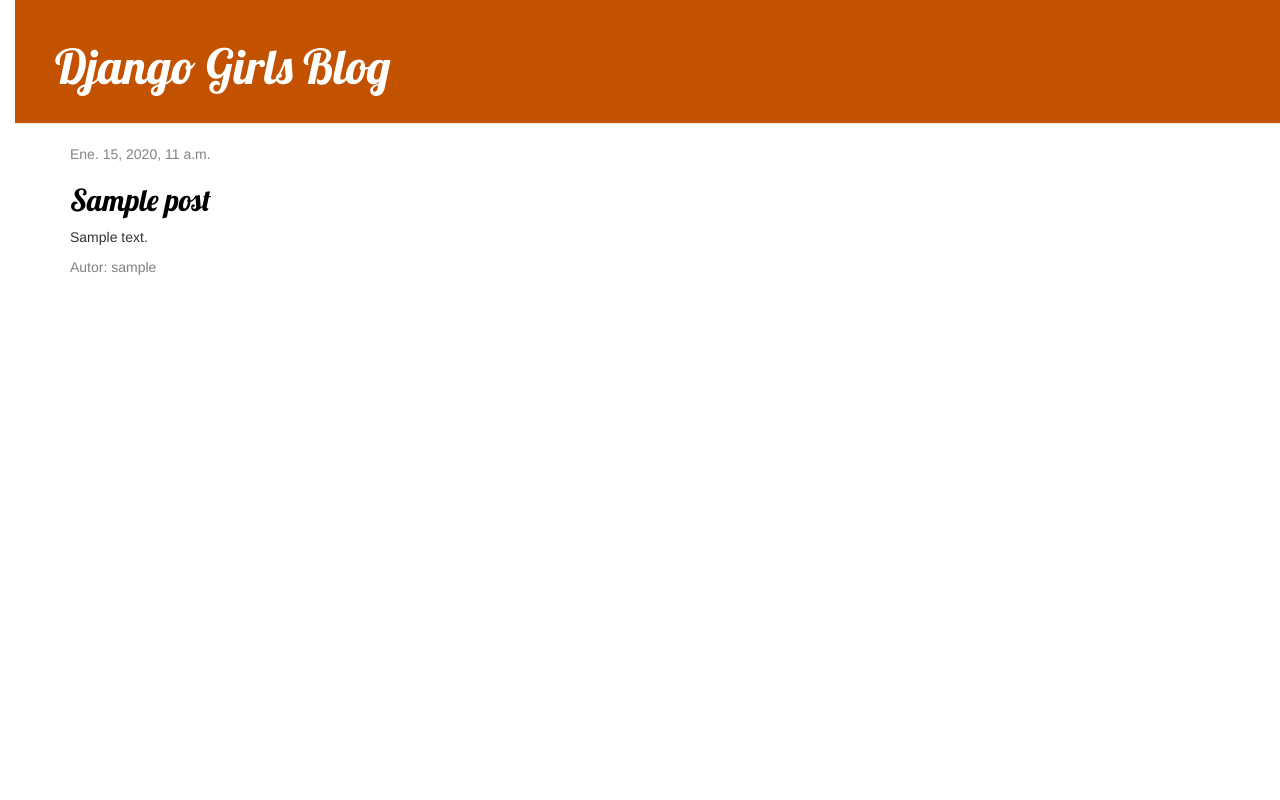
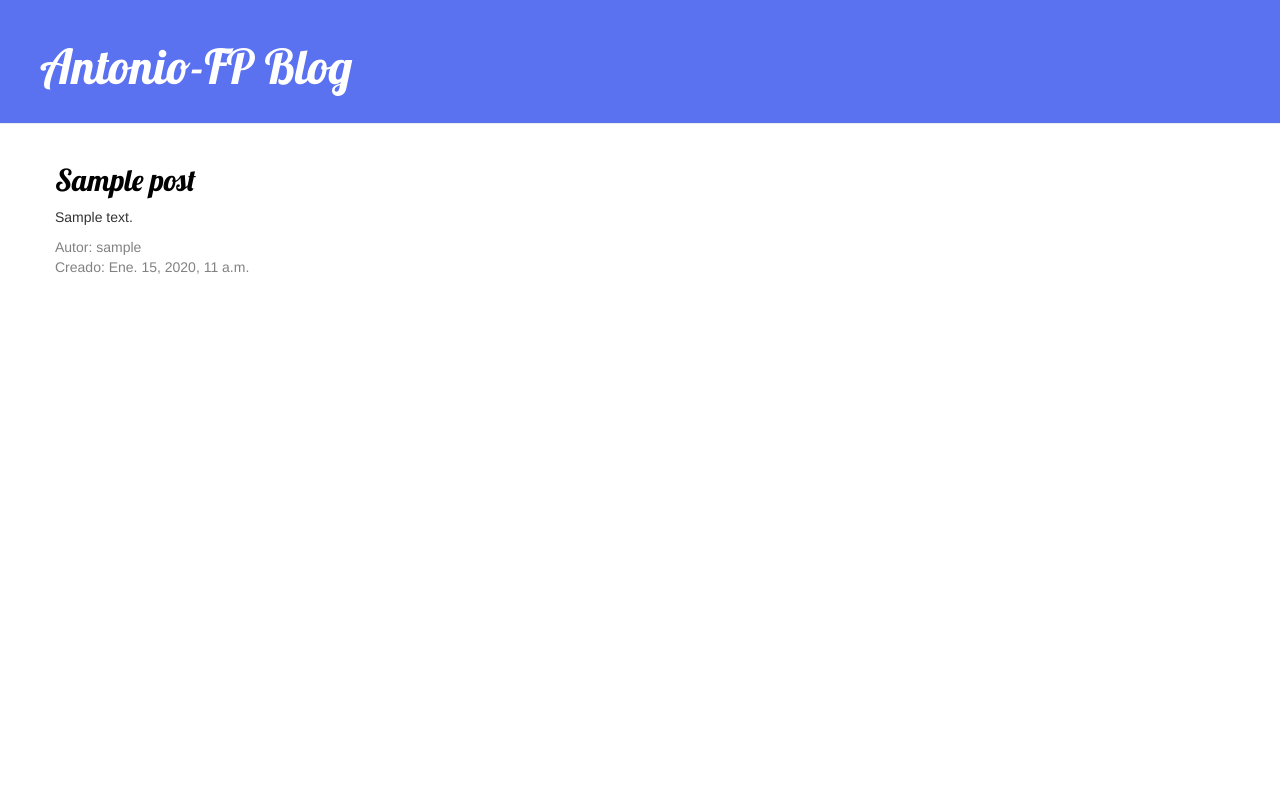
Before and after one commit to Antonio-FP/my-first-blog, a Django app: template blog/templates/blog/post_list.html in a window 1280 px wide. Run offline with Django 3.2, Linux system fonts and the light colour scheme; the template is opened without the code that fills it: values that come from a table or form of the project are taken from there, others are empty; tables that the repository leaves empty hold one stand-in row (values such as "Sample post"); parts of the project's set-up code (start-up, migrations or seed data) failed here and were passed over; some libraries are stand-ins or nearby versions.

Commit message:
Last push

```diff
--- a/blog/forms.py
+++ b/blog/forms.py
@@ -1,3 +1,4 @@
+from cProfile import label
 from django import forms
 
 from .models import Post
@@ -6,4 +7,4 @@
 
     class Meta:
         model = Post
-        fields = ('title', 'text',)
+        fields = ('title', 'text')
--- a/blog/static/css/blog.css
+++ b/blog/static/css/blog.css
@@ -1,15 +1,15 @@
 body {
-    padding-left: 15px;
+
 }
 
 h1 a, h2 a {
-    color: #FCA205;
+    color: #5a71f0;
     font-family: 'Lobster';
 }
 
 
 .page-header {
-    background-color: #C25100;
+    background-color: #5a71f0;
     margin-top: 0;
     padding: 20px 20px 20px 40px;
 }
@@ -48,7 +48,7 @@
 }
 
 .post {
-    margin-bottom: 70px;
+    margin-bottom: 25px;
 }
 
 .post h2 a, .post h2 a:visited {
--- a/blog/templates/blog/base.html
+++ b/blog/templates/blog/base.html
@@ -1,7 +1,7 @@
 {% load static %}
 <html>
     <head>
-        <title>Django Girls blog</title>
+        <title>Antonio-FP Blog</title>
         <link rel="stylesheet" href="//maxcdn.bootstrapcdn.com/bootstrap/3.2.0/css/bootstrap.min.css">
         <link rel="stylesheet" href="//maxcdn.bootstrapcdn.com/bootstrap/3.2.0/css/bootstrap-theme.min.css">
         <link href='//fonts.googleapis.com/css?family=Lobster&subset=latin,latin-ext' rel='stylesheet' type='text/css'>
@@ -12,7 +12,7 @@
             {% if user.is_authenticated %}
                 <a href="{% url 'post_new' %}" class="top-menu"><span class="glyphicon glyphicon-plus"></span></a>
             {% endif %}
-            <h1><a href="/">Django Girls Blog</a></h1>
+            <h1><a href="/">Antonio-FP Blog</a></h1>
         </div>
         <div class="content container">
             <div class="row">
--- a/blog/templates/blog/post_delete.html
+++ b/blog/templates/blog/post_delete.html
@@ -1,7 +1,7 @@
 {% extends 'blog/base.html' %}
 
 {% block content %}
-    <h2>New post</h2>
+    <h2>Nuevo post</h2>
     <form method="POST" class="post-form">{% csrf_token %}
         {{ form.as_p }}
         <button type="submit" class="save btn btn-default">Save</button>
--- a/blog/templates/blog/post_detail.html
+++ b/blog/templates/blog/post_detail.html
@@ -16,4 +16,10 @@
         <h2>{{ post.title }}</h2>
         <p>{{ post.text|linebreaksbr }}</p>
     </div>
+    <div class="date">
+        Creado: {{ post.created_date }}
+    </div>
+    <div class="date">
+        Editado: {{ post.published_date }}
+    </div>
 {% endblock %}
--- a/blog/templates/blog/post_edit.html
+++ b/blog/templates/blog/post_edit.html
@@ -1,9 +1,12 @@
 {% extends 'blog/base.html' %}
 
 {% block content %}
-    <h2>New post</h2>
+    <h2>Edición de Post</h2>
     <form method="POST" class="post-form">{% csrf_token %}
         {{ form.as_p }}
         <button type="submit" class="save btn btn-default">Save</button>
+
+
     </form>
+
 {% endblock %}
--- a/blog/templates/blog/post_list.html
+++ b/blog/templates/blog/post_list.html
@@ -1,10 +1,7 @@
 {% load static %}
-
-
-
 <html>
     <head>
-        <title>Django Girls blog</title>
+        <title>Antonio-FP Blog</title>
         <link rel="stylesheet" href="//maxcdn.bootstrapcdn.com/bootstrap/3.2.0/css/bootstrap.min.css">
         <link rel="stylesheet" href="//maxcdn.bootstrapcdn.com/bootstrap/3.2.0/css/bootstrap-theme.min.css">
         <link href='//fonts.googleapis.com/css?family=Lobster&subset=latin,latin-ext' rel='stylesheet' type='text/css'>
@@ -12,24 +9,29 @@
     </head>
     <body>
         <div class="page-header">
-            <h1><a href="/">Django Girls Blog</a></h1>
+            <h1><a href="/">Antonio-FP Blog</a></h1>
         </div>
 
-        <a href="{% url 'post_new' %}" class="top-menu"><span class="glyphicon glyphicon-plus"></span></a>
-
+        {% if user.is_authenticated %}
+                <a href="{% url 'post_new' %}" class="top-menu"><span style="margin-top: -125px;margin-right:20px" class="glyphicon glyphicon-plus"></span></a>
+            {% endif %}
 
         <div class="content container">
             <div class="row">
                 <div class="col-md-8">
                 {% for post in posts %}
                     <div class="post">
-                        <div class="date">
-                            {{ post.published_date }}
-                        </div>
+
+
+
                         <h2><a href="{% url 'post_detail' pk=post.pk %}">{{ post.title }}</a></h2>
                         <p>{{ post.text|linebreaksbr }}</p>
                         <div class="date">
                             Autor: {{ post.author }}
+                        </div>
+
+                        <div class="date">
+                            Creado: {{ post.created_date }}
                         </div>
                     </div>
                 {% endfor %}
```
